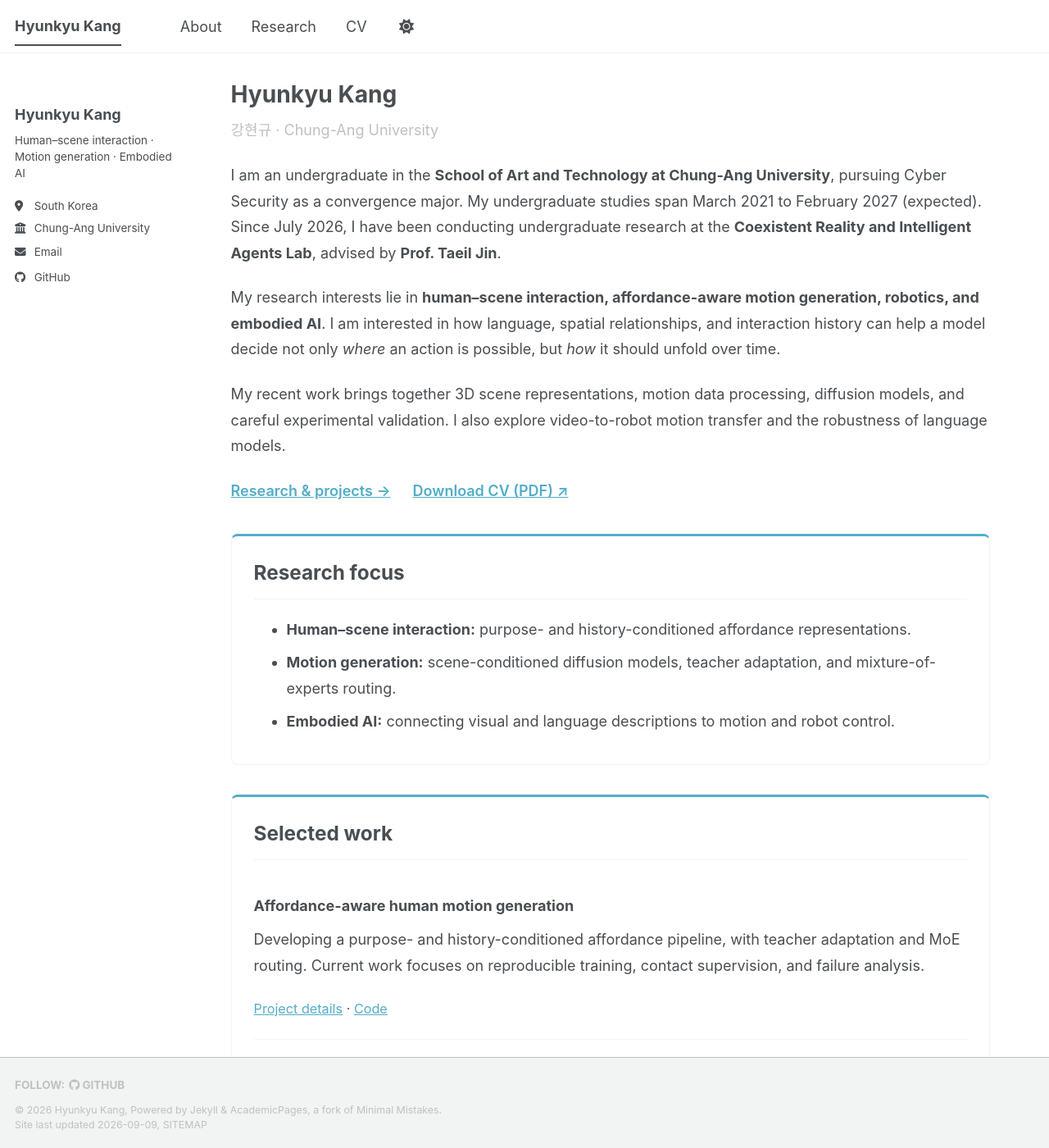
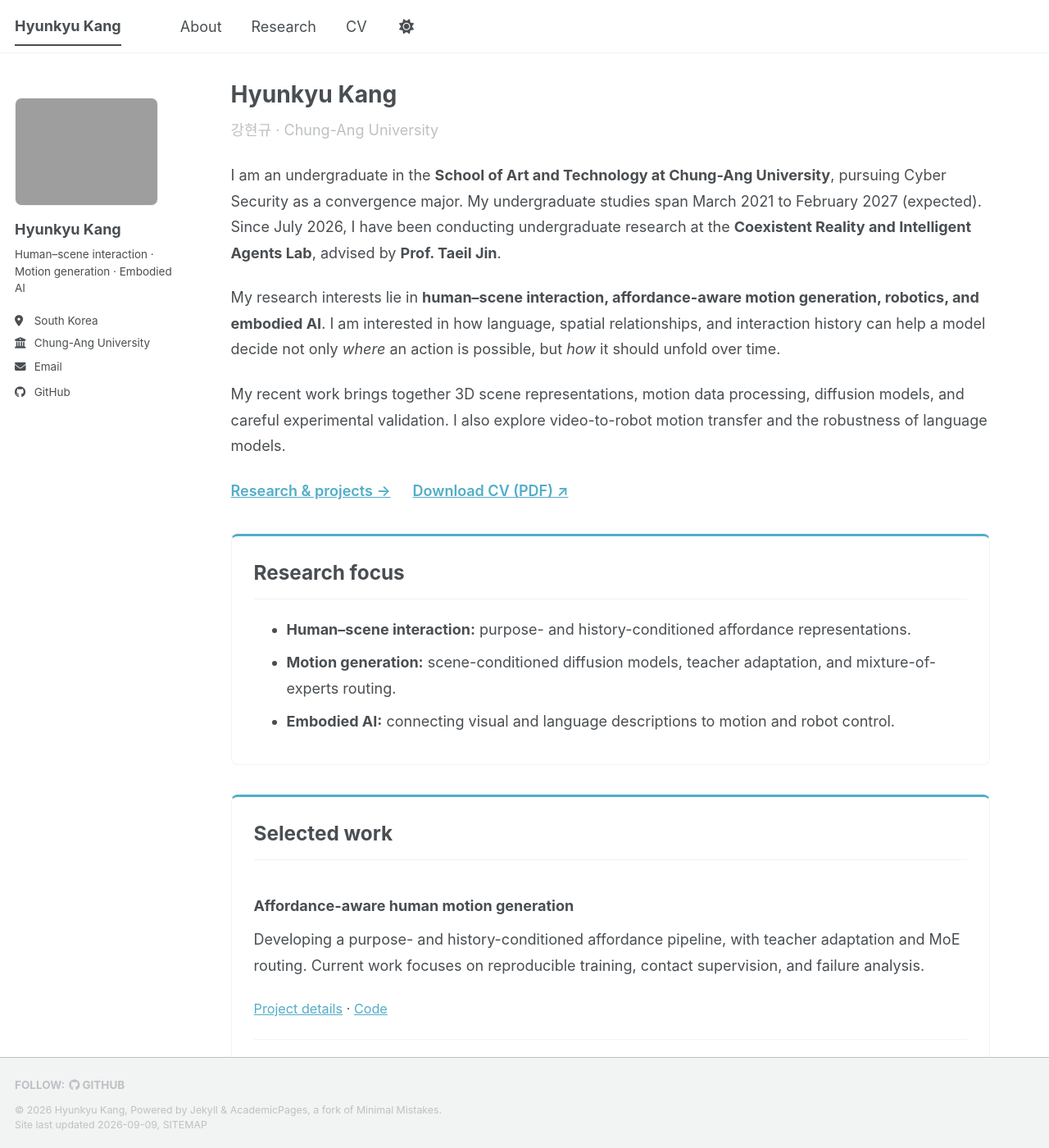
Before and after one commit to khk0606/khk0606.github.io, a Jekyll site: the page built from _pages/about.md, in a window 1280 px wide and 1400 px high. Shown: the whole window at 82% size. Built offline with Jekyll 4.4.1, drawn with Linux system fonts in a browser that asks for light colours; a style sheet for code colours, icons or effects is not loaded.

Commit message:
Add portrait above sidebar profile name

```diff
--- a/_config.yml
+++ b/_config.yml
@@ -10,7 +10,7 @@
 repository: khk0606/khk0606.github.io
 author:
   name: Hyunkyu Kang
-  avatar:
+  avatar: hyunkyu-kang.jpg
   bio: "Human–scene interaction · Motion generation · Embodied AI"
   location: South Korea
   employer: Chung-Ang University
--- a/assets/css/personal.css
+++ b/assets/css/personal.css
@@ -1,4 +1,6 @@
 .profile-kicker { color: var(--global-text-color-light); font-size: .9em; margin-top: -.65rem; }
+.author__avatar img { width: 175px; height: auto; border-radius: 8px; padding: 0; }
+@media (min-width: 925px) { div.author__avatar { margin-bottom: 1rem; } }
 .profile-links { display: flex; flex-wrap: wrap; gap: .7rem 1.5rem; margin: 1.6rem 0; }
 .profile-links a { font-weight: 600; }
 .research-status { font-size: .8em; color: var(--global-text-color-light); margin-top: -.4rem; }
```
Also changed, not shown: 1 other file.
